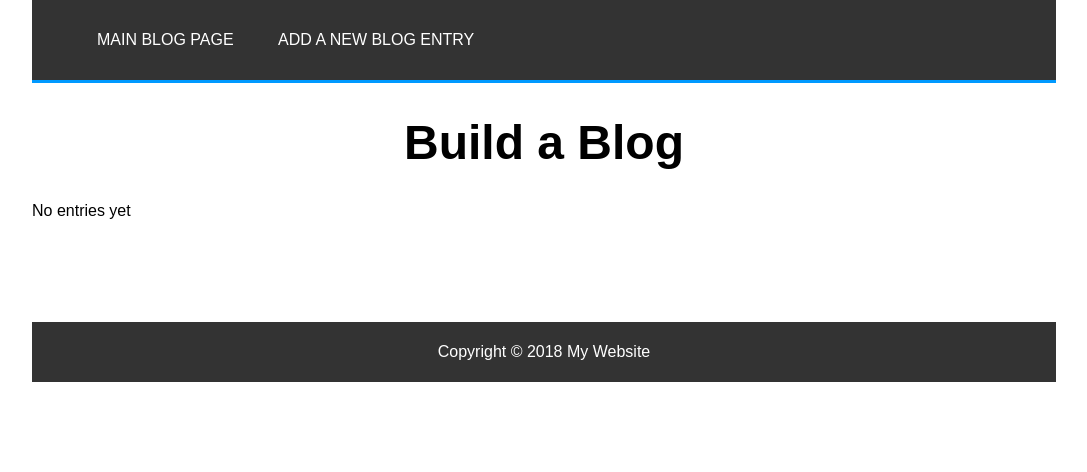
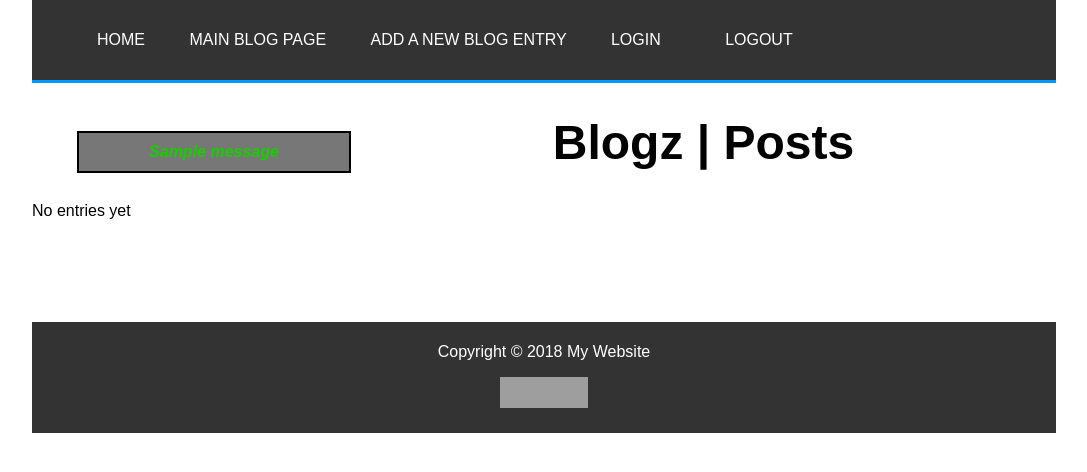
Before and after one commit to Guiyed/blogz, a Flask app: page /blog in a window 1280 px wide. Shown: the top 472 px of the page, without its empty margins (96-1183 px from the left). Run offline with Flask 2, Linux system fonts and the light colour scheme; tables that the repository leaves empty hold one stand-in row (values such as "Sample post"); one stand-in notice (Sample message) is shown; data that the repository does not hold is empty; grey boxes are pictures that could not be loaded.

Commit message:
All templates implemented (Assigment: 80% completion)

```diff
--- a/main.py
+++ b/main.py
@@ -1,4 +1,4 @@
-from flask import Flask, request, redirect, render_template
+from flask import Flask, request, redirect, render_template, session, flash
 from flask_sqlalchemy import SQLAlchemy
 from sqlalchemy import desc
 import validators
@@ -6,9 +6,10 @@ from datetime import datetime
 
 app = Flask(__name__)
 app.config['DEBUG'] = True
-app.config['SQLALCHEMY_DATABASE_URI'] = 'mysql+pymysql://build-a-blog:lc101@localhost:8889/build-a-blog'
+app.config['SQLALCHEMY_DATABASE_URI'] = 'mysql+pymysql://blogz:lc101@localhost:8889/blogz'
 app.config['SQLALCHEMY_ECHO'] = True
 db = SQLAlchemy(app)
+app.secret_key = 'GSeVB/.xkffavmur; jvst.lali9jqA'
 
 
 class Blog(db.Model):
@@ -18,8 +19,11 @@ class Blog(db.Model):
     body = db.Column(db.String(500))
     pub_date = db.Column(db.DateTime)
     deleted = db.Column(db.Boolean)
+    owner_id = db.Column(db.Integer, db.ForeignKey('user.id'))
 
-    def __init__(self, title, body, pub_date=None):
+
+    def __init__(self, owner, title, body, pub_date=None):
+        self.owner = owner
         self.title = title
         self.body = body
         if pub_date is None:
@@ -27,14 +31,38 @@ class Blog(db.Model):
         self.pub_date = pub_date
         self.deleted = False
 
+
     def __repr__(self):
         return '<Blog %r>' % self.title
+
+class User(db.Model):
+
+    id = db.Column(db.Integer, primary_key=True)
+    username = db.Column(db.String(120))
+    password = db.Column(db.String(32))
+    email = db.Column(db.String(120),unique=True)
+    blogs = db.relationship('Blog', backref='owner')
+
+
+    def __init__(self, username, password, email=None):
+        self.username = username
+        self.password = password
+        if email is None:
+            email = ''
+        self.email = email
+
+
+    def __repr__(self):
+        return '<User %r>' % self.username
+
 
 
 
 @app.route('/', methods=['GET'])
 def index():
-    return redirect('/blog')
+    #users = Blog.query.order_by(User.username).all()
+    users = User.query.order_by(User.username).all()
+    return render_template('index.html',title="Blogz | Home ", users=users)
 
 
 
@@ -48,10 +76,10 @@ def blog():
 
     if blog_id:
         indv_blog = Blog.query.get(blog_id)
-        return render_template('individualblog.html',title="Build a Blog!", blogs=blogs, blog=indv_blog)
+        return render_template('individualblog.html',title="Blogz | Post", blogs=blogs, blog=indv_blog)
     else:
         #return render_template('blog.html',title="Build a Blog!", blogs=blogs, deleted_blogs=deleted_blogs)
-        return render_template('blog.html',title="Build a Blog!", blogs=blogs_ordered_most_recent, deleted_blogs=deleted_blogs)
+        return render_template('blog.html',title="Blogz | Posts", blogs=blogs_ordered_most_recent, deleted_blogs=deleted_blogs)
 
 
 
@@ -67,17 +95,20 @@ def newpost():
         bodyError = validators.validateBody(blog_body)
 
         if not titleError and not bodyError:
-            new_blog = Blog(blog_title,blog_body)
+            #add owner to blog
+            owner = User.query.filter_by(username=session['user']).first()
+
+            new_blog = Blog(owner, blog_title,blog_body)
             db.session.add(new_blog)
             db.session.commit()
             #return redirect('/blog')
             return redirect('./blog?id={0}'.format(new_blog.id))
 
         else:
-            return render_template('newpost.html',title="Build a Blog! | New entry", blogTitle= blog_title, blogBody= blog_body, titleError= titleError, bodyError= bodyError)
+            return render_template('newpost.html',title="Blogz | New post", blogTitle= blog_title, blogBody= blog_body, titleError= titleError, bodyError= bodyError)
 
     else:
-        return render_template('newpost.html',title="Build a Blog! | New entry")
+        return render_template('newpost.html',title="Blogz | New post")
 
 
 
@@ -93,5 +124,81 @@ def delete_entry():
     return redirect('/')
 
 
+@app.route('/login', methods=['POST', 'GET'])
+def login():
+
+    if request.method == 'POST':
+        username = request.form['username']
+        password = request.form['password']
+        user = User.query.filter_by(username=username).first()
+
+        if user and user.password == password:
+            session['user'] = user.username
+            flash("Logged in",'success')
+            return redirect('/newpost')
+        elif not user:
+            flash('User does not exist', 'warning')
+            return redirect('/login')
+        else:
+            flash('User / password combination is incorrect', 'warning')
+            return redirect('/login')
+    return render_template('login.html',title='Blogz | Login')
+
+
+@app.route('/signup', methods = ['POST', 'GET'])
+def signup():
+
+    if request.method == 'POST':
+        username = request.form['username']
+        email = request.form['email']
+        password = request.form['password']
+        retypepass = request.form['retypepass']
+
+        # Validate user's data
+        usernameError = validators.validateUsername(username)
+        passwordError = validators.validatePassword(password)
+        retypeError = validators.validateRetype(password,retypepass)
+        emailError = validators.validateEmail(email)
+
+
+        if not usernameError and not passwordError and not retypeError and not emailError:
+
+            existing_user = User.query.filter_by(username=username).first()
+
+            if not existing_user:
+                new_user = User(username,password,email)
+                db.session.add(new_user)
+                db.session.commit()
+                # "Remember" the user
+                session['user'] = new_user.username
+                flash("Signed in",'success')
+                return redirect('/newpost')
+            else:
+                flash("Duplicated User, please try again",'error')
+                return redirect('/signup')
+
+        else:
+            flash("One or more Fields are invalid, please try again",'warning')
+            return render_template('signup.html',title='Blogz | Signup', username= username, email= email, usernameError= usernameError, passwordError= passwordError, retypeError= retypeError, emailError= emailError)
+
+    return render_template('signup.html', title='Blogz | Signup')
+
+
+@app.route('/logout')
+def logout():
+    if session:
+        del session['user']
+        flash("Logged Out",'success')
+    return redirect('/blog')
+
+
+@app.before_request
+def require_login():
+  allowed_routes = ['login','blog', 'index', 'signup','static']
+  if request.endpoint not in allowed_routes and 'user' not in session:
+    return redirect('/login')
+
+
+
 if __name__ == '__main__':
     app.run()
--- a/static/css/style.css
+++ b/static/css/style.css
@@ -1,15 +1,26 @@
+
 .error {
-  color: red;
+  color: rgb(224, 0, 0);
   font-style: italic;
 }
 
-body{
+.warning {
+  color: rgb(255, 230, 0);
+  font-style: italic;
+}
+
+.success {
+  color: rgb(24, 206, 0);
+  font-style: italic;
+}
+
+body {
   width: 80%;
   margin: auto;
   font-family: Arial, Helvetica, sans-serif;
 }
 
-header{
+header {
   background: #333333;
   color: white;
   padding: 5px;
@@ -24,24 +35,22 @@ header{
   margin-left: 30px;
 }*/
 
-header h1{
+header h1 {
   display: inline-block;
-  padding: auto;
   margin-left: 30px;
 }
 
-nav{
+nav {
   display: inline-block;
   text-align: center;
   /*margin-left: 50px;*/
   margin-right: 50px;
   margin-top: 10px;
-  padding: auto;
   /*border: white 1px dotted;*/
-  float: left;
+  /*float: left;*/
 }
 
-header ul{
+header ul {
   text-align: center;
 }
 
@@ -50,14 +59,31 @@ header li{
   padding: 20px;
 }
 
-nav a{
+header li #logout {
+  display: inline;
+  padding: 20px;
+}
+
+nav a {
   text-decoration: none;
   text-transform: uppercase;
 	color: white;
 }
 
-a:hover{
+a:hover {
 	color:rgb(0, 162, 255);
+}
+
+.nav-links a:hover:last-child {
+  color: red;
+}
+
+#logout:hover{
+	color:rgb(255, 0, 0);
+}
+
+#login:hover{
+	color:rgb(18, 212, 0);
 }
 
 a:active{
@@ -76,9 +102,8 @@ h1{
 }
 
 label{
-font-weight: bold;
+  font-weight: bold;
 }
-
 
 .button{
 	background-color:rgb(134, 134, 134);
@@ -100,3 +125,20 @@ font-weight: bold;
 	padding:5px;
 	margin-top: 50px;
 }
+
+.flash li{
+  background-color:rgba(95, 95, 95, 0.849);
+  border: 2px solid black;
+  padding: 10px;
+  width: 250px;
+  font-size: 1rem;
+  font-weight: bold;
+  text-align: center;
+  margin-top: 50px;
+  display: inline-block ;
+  float: left;
+}
+
+.users {
+  font-size: 1rem;
+}
--- a/templates/base.html
+++ b/templates/base.html
@@ -1,5 +1,6 @@
 <!DOCTYPE html>
 <html lang="en">
+
   <head>
     <meta charset="UTF-8">
     <meta name="viewport" content="width=device-width, initial-scale=1.0">
@@ -13,10 +14,22 @@
 
       <nav>
         <ul>
-          <li> <a href="/blog"> Main Blog Page </a> </li>
+            <li> <a href="/"> Home </a> </li>
+            <li> <a href="/blog"> Main Blog Page </a> </li>
           <li> <a href="/newpost"> Add a new Blog entry </a> </li>
+          <li> <a id="login" href="/login"> Login </a> </li>
+          <li> <a id="logout" href="/logout">Logout </a> </li>
         </ul>
       </nav>
+
+      {% with messages = get_flashed_messages(with_categories=True) %}
+      <ul class='flash'>
+          {% for category,message in messages %}
+          <li class="{{category}}">{{message}}</li>
+          {% endfor %}
+      </ul>
+  {% endwith %}
+
     </header>
 
 
@@ -26,6 +39,13 @@
     <br><br>
     <footer id="main-footer">
         <p>Copyright &copy; 2018 My Website</p>
+        <p>
+          <a href="http://jigsaw.w3.org/css-validator/check/referer">
+            <img style="border:0;width:88px;height:31px"
+              src="http://jigsaw.w3.org/css-validator/images/vcss-blue"
+              alt="Valid CSS!" />
+            </a>
+        </p>
       </footer>
 
   </body>
--- a/templates/blog.html
+++ b/templates/blog.html
@@ -1,7 +1,7 @@
 {% extends "base.html" %}
 
 {% block content %}
-<h1> Build a Blog</h1>
+<h1> Blogz | Posts </h1>
 
   {% if blogs|length == 0 %}
     <p>No entries yet</p>
--- a/templates/individualBlog.html
+++ b/templates/individualBlog.html
@@ -1,6 +1,7 @@
 {% extends "base.html" %}
 
 {% block content %}
+<h1> Blogz | Individual Post </h1>
 
     {% if blogs|length == 0 %}
         <p>No entries yet</p>
```
Also changed, not shown: templates/index.html (added, +22 -0 lines), templates/login.html (added, +25 -0 lines), templates/signup.html (added, +60 -0 lines), validators.py (+43 -2 lines).
